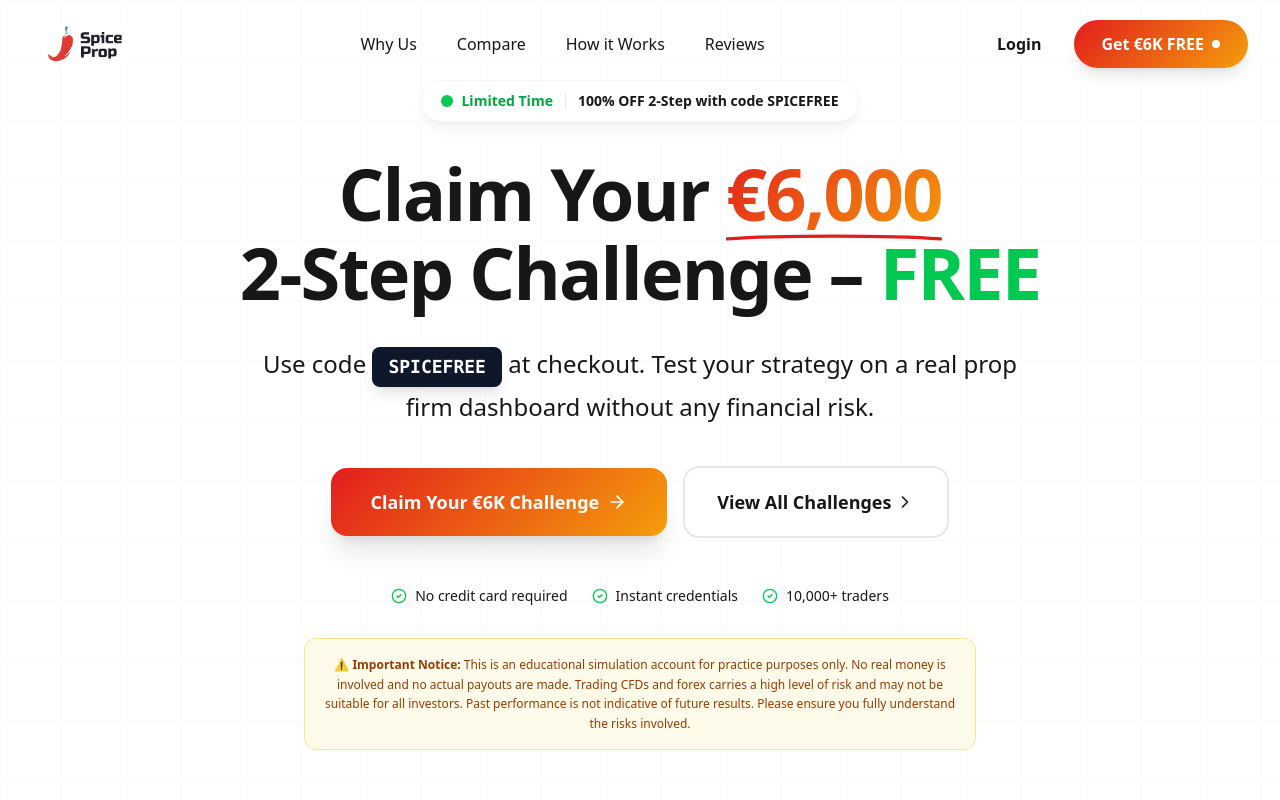
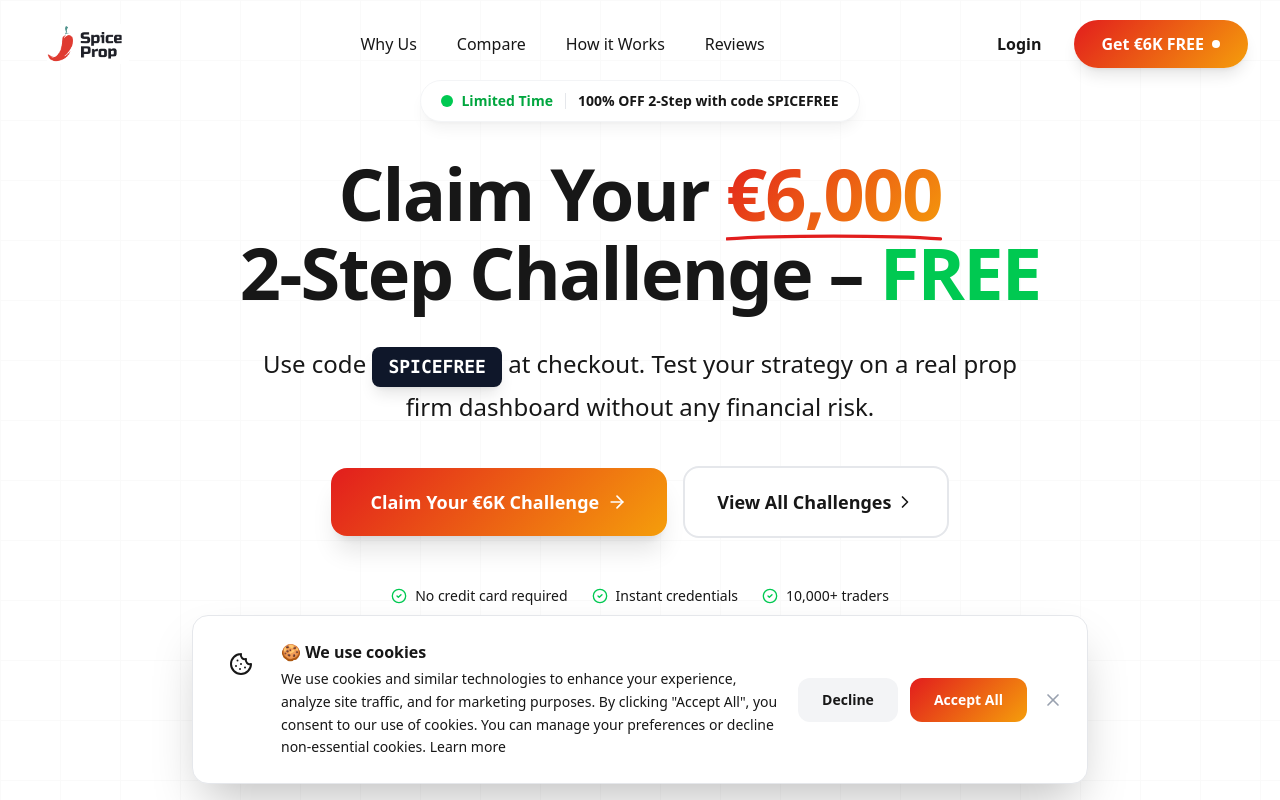
Before and after one commit to dihorulcristy/promo.spiceprop.com, a Next.js app: page / in a window 1280 px wide. Shown: the top 800 px of the page. Built offline with nearby package versions, Linux system fonts and the light colour scheme.

Commit message:
Add GDPR compliant cookie consent banner

```diff
--- /dev/null
+++ b/app/components/CookieBanner.tsx
@@ -0,0 +1,88 @@
+"use client";
+
+import { useState, useEffect } from "react";
+import { X, Cookie } from "lucide-react";
+
+export default function CookieBanner() {
+    const [showBanner, setShowBanner] = useState(false);
+
+    useEffect(() => {
+        // Check if user has already accepted/declined cookies
+        const consent = localStorage.getItem("cookieConsent");
+        if (!consent) {
+            // Small delay to prevent flash on page load
+            const timer = setTimeout(() => setShowBanner(true), 1000);
+            return () => clearTimeout(timer);
+        }
+    }, []);
+
+    const acceptCookies = () => {
+        localStorage.setItem("cookieConsent", "accepted");
+        setShowBanner(false);
+    };
+
+    const declineCookies = () => {
+        localStorage.setItem("cookieConsent", "declined");
+        setShowBanner(false);
+    };
+
+    if (!showBanner) return null;
+
+    return (
+        <div className="fixed bottom-0 left-0 right-0 z-50 p-4 animate-slide-up">
+            <div className="max-w-4xl mx-auto bg-white rounded-2xl shadow-2xl border border-gray-200 p-6">
+                <div className="flex flex-col md:flex-row items-start md:items-center gap-4">
+                    {/* Icon and Text */}
+                    <div className="flex items-start gap-4 flex-1">
+                        <div className="w-12 h-12 bg-spice-light rounded-full flex items-center justify-center flex-shrink-0">
+                            <Cookie className="w-6 h-6 text-spice-red" />
+                        </div>
+                        <div>
+                            <h3 className="font-bold text-spice-dark mb-1">🍪 We use cookies</h3>
+                            <p className="text-sm text-spice-muted leading-relaxed">
+                                We use cookies and similar technologies to enhance your experience, analyze site traffic,
+                                and for marketing purposes. By clicking &quot;Accept All&quot;, you consent to our use of cookies.
+                                You can manage your preferences or decline non-essential cookies.
+                                {" "}
+                                <a
+                                    href="https://spiceprop.com/about"
+                                    target="_blank"
+                                    rel="noopener noreferrer"
+                                    className="text-spice-red hover:underline font-medium"
+                                >
+                                    Learn more
+                                </a>
+                            </p>
+                        </div>
+                    </div>
+
+                    {/* Buttons */}
+                    <div className="flex flex-col sm:flex-row gap-3 w-full md:w-auto">
+                        <button
+                            onClick={declineCookies}
+                            className="px-6 py-3 text-spice-dark bg-gray-100 hover:bg-gray-200 rounded-xl font-semibold text-sm transition-colors"
+                        >
+                            Decline
+                        </button>
+                        <button
+                            onClick={acceptCookies}
+                            className="px-6 py-3 text-white rounded-xl font-semibold text-sm transition-all hover:shadow-lg hover:-translate-y-0.5"
+                            style={{ background: 'linear-gradient(135deg, #E21D1D 0%, #F59E0B 100%)' }}
+                        >
+                            Accept All
+                        </button>
+                    </div>
+
+                    {/* Close button */}
+                    <button
+                        onClick={declineCookies}
+                        className="absolute top-4 right-4 md:relative md:top-0 md:right-0 text-gray-400 hover:text-gray-600 transition-colors"
+                        aria-label="Close cookie banner"
+                    >
+                        <X className="w-5 h-5" />
+                    </button>
+                </div>
+            </div>
+        </div>
+    );
+}
--- a/app/globals.css
+++ b/app/globals.css
@@ -96,3 +96,20 @@
 ::-webkit-scrollbar-thumb:hover {
   background: #E21D1D;
 }
+
+/* Cookie Banner Animation */
+@keyframes slide-up {
+  from {
+    opacity: 0;
+    transform: translateY(100%);
+  }
+
+  to {
+    opacity: 1;
+    transform: translateY(0);
+  }
+}
+
+.animate-slide-up {
+  animation: slide-up 0.5s ease-out;
+}
--- a/app/layout.tsx
+++ b/app/layout.tsx
@@ -1,6 +1,7 @@
 import type { Metadata } from "next";
 import { Inter } from "next/font/google";
 import "./globals.css";
+import CookieBanner from "./components/CookieBanner";
 
 const inter = Inter({
   variable: "--font-inter",
@@ -23,6 +24,7 @@
         className={`${inter.variable} antialiased`}
       >
         {children}
+        <CookieBanner />
       </body>
     </html>
   );
```
